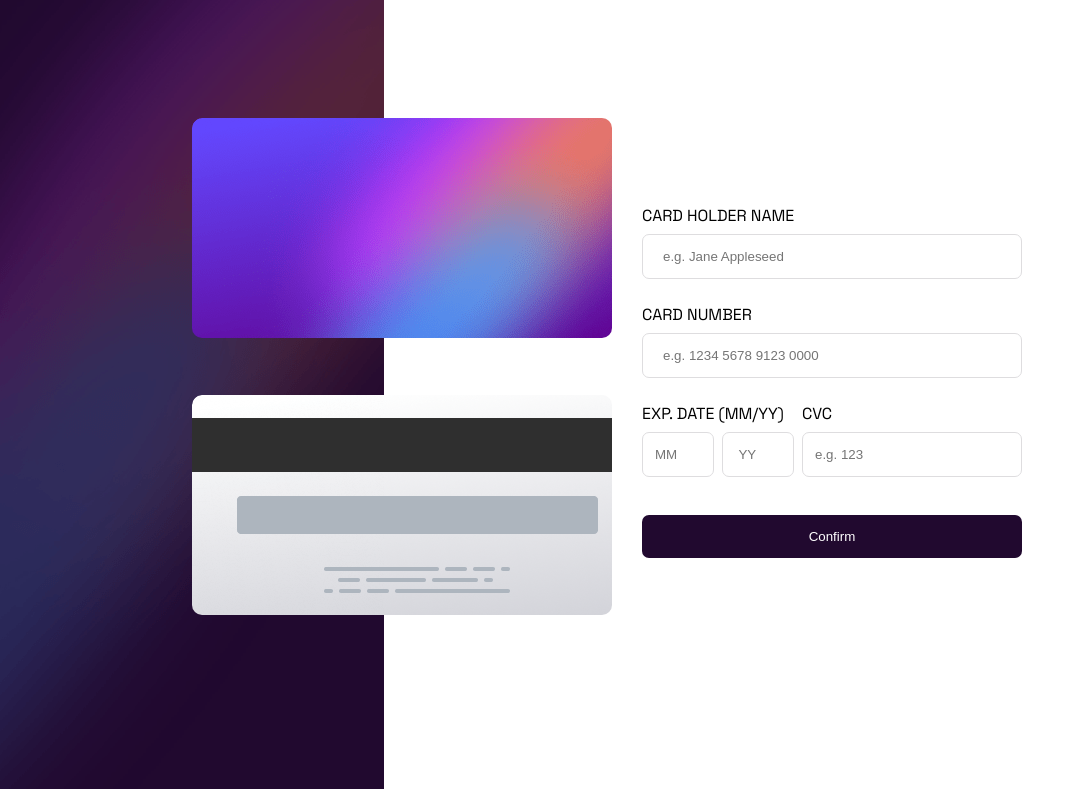
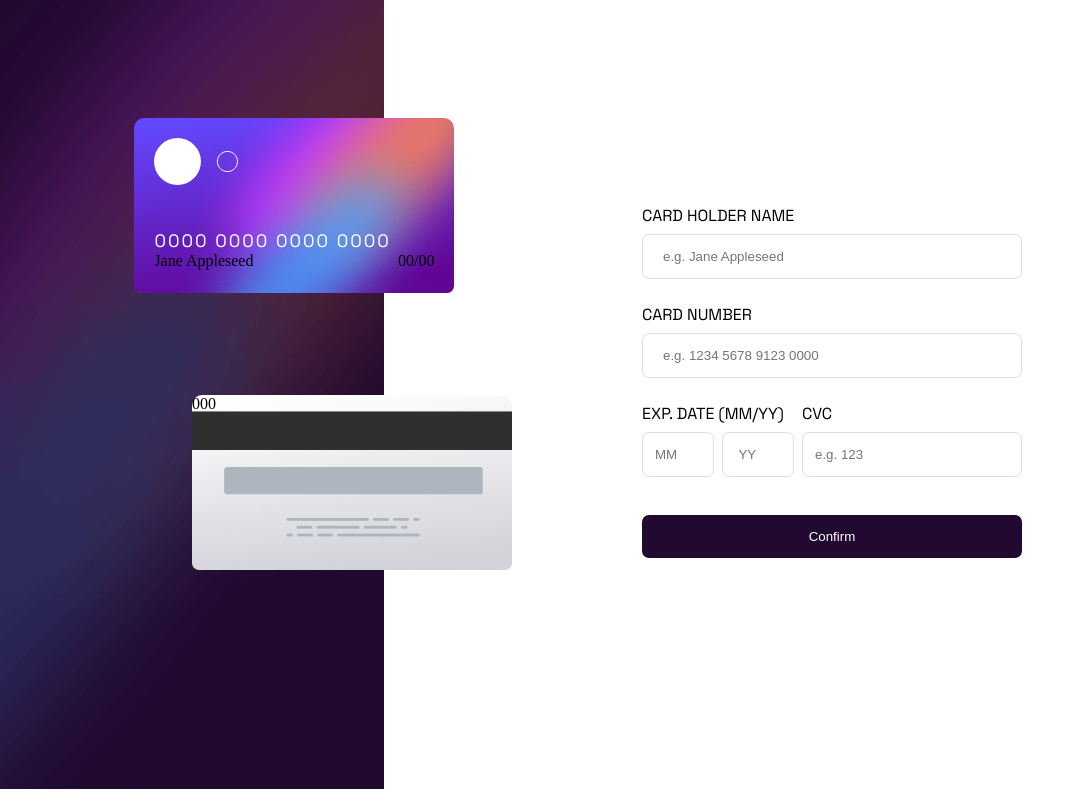
Before and after one commit to maxibrain4/interactive-card-form, a plain HTML site: page index.html in a window 1280 px wide. Shown: the whole page, without its empty margins (0-1085 px from the left). Drawn offline with Linux system fonts and the light colour scheme.

Commit message:
..working on the cards

```diff
--- a/index.css
+++ b/index.css
@@ -7,6 +7,7 @@
 .container {
   display: flex;
   width: 100%;
+  max-width: 1440px;
   height: 100%;
 }
 .form-section {
@@ -97,8 +98,10 @@
 }
 /* CARDS */
 .card {
-  width: 420px;
+  width: 320px;
   height: 220px;
+  background-size: contain;
+  background-repeat: no-repeat;
 }
 .card-section {
   display: flex;
@@ -111,11 +114,26 @@
 .card1 {
   position: absolute;
   top: 15%;
+  left: 35%;
   background-image: url(/images/bg-card-front.png);
   border-radius: 10px;
+  padding: 20px;
 }
 .card2 {
   position: absolute;
   background-image: url(/images/bg-card-back.png);
   border-radius: 10px;
 }
+.logo-box {
+  margin-bottom: 40px;
+}
+.card-number {
+  font-size: 18px;
+  font-family: "Space Grotesk", sans-serif;
+  color: #fff;
+  letter-spacing: 2px;
+}
+.cardNameCcv {
+  display: flex;
+  justify-content: space-between;
+}
--- a/index.html
+++ b/index.html
@@ -18,10 +18,20 @@
       <div class="card-section">
         <div class="card-body">
           <div class="card card1">
+            <div class="inside-card">
+              <div class="logo-box">
+               <img src="/images/card-logo.svg" alt="">
+                </div>
 
+            <p class="card-number">0000 0000 0000 0000</p>
+            <div class="cardNameCcv">
+              <div>Jane Appleseed</div>
+              <div> 00/00</div>
+            </div>
+            </div>
           </div>
           <div class="card card2">
-
+            <p>000</p>
           </div>
         </div>
       </div>
```
